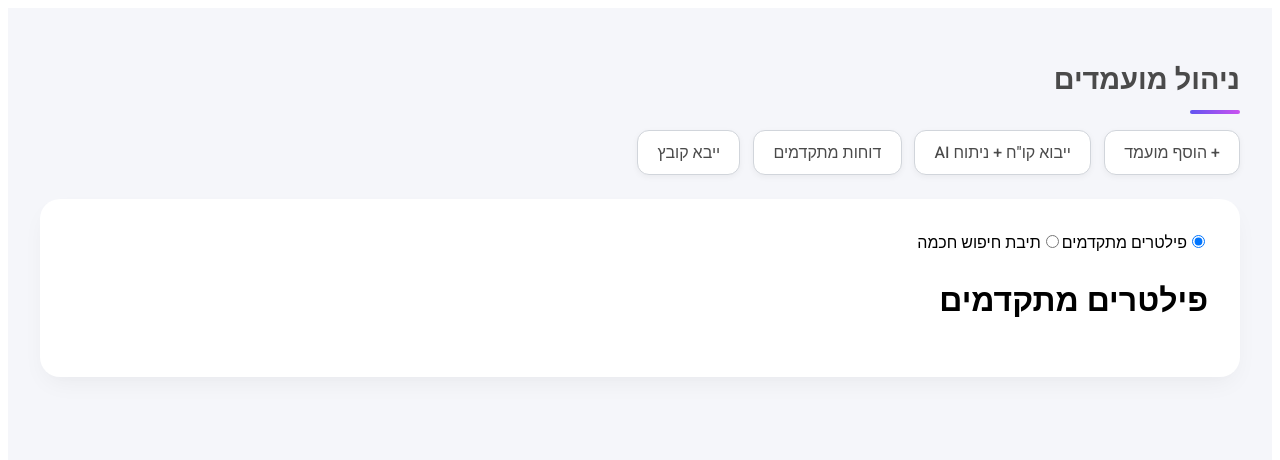
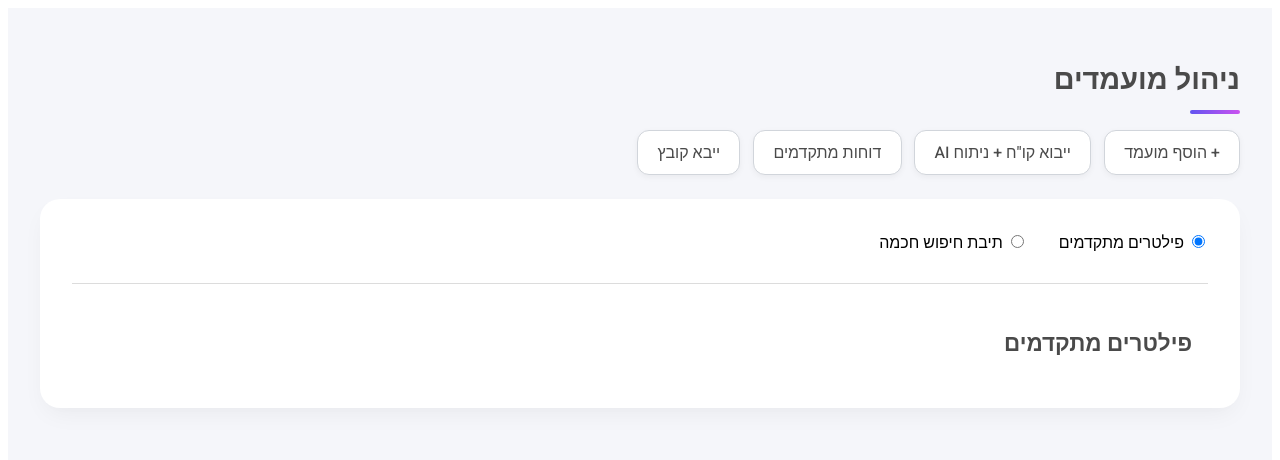
Before and after one commit to HR-Software-Solution/HR-Solutions, a React (Create React App) app in the folder frontend/: page / in a window 1280 px wide. Shown: the top 460 px of the page. Built offline with nearby package versions, Linux system fonts and the light colour scheme.

Commit message:
add basic Candidates Search styling

```diff
--- a/frontend/src/components/Candidates/AISearch.js
+++ b/frontend/src/components/Candidates/AISearch.js
@@ -1,3 +1,5 @@
+import './style/AISearch.scss';
+
 const AISearch = () => {
   return (
     <div className="ai-search">
--- a/frontend/src/components/Candidates/CandidatesSearch.js
+++ b/frontend/src/components/Candidates/CandidatesSearch.js
@@ -1,6 +1,7 @@
 import { useState } from 'react';
 import AISearch from './AISearch';
 import FilterSearch from './FilterSearch';
+import './style/CandidatesSearch.scss';
 
 const CandidatesSearch = () => {
 
@@ -26,6 +27,8 @@ const CandidatesSearch = () => {
                 ))}
             </div>
 
+            <div className="search-divider" /> {/* קו הפרדה */}
+
             {/* תיבת חיפוש חכמה */}
             {searchType === 'ai' && (
                 <AISearch />
--- /dev/null
+++ b/frontend/src/components/Candidates/style/AISearch.scss
@@ -0,0 +1,60 @@
+.ai-search {
+  display: flex;
+  flex-direction: column;
+  gap: 1rem;
+  padding: 1rem;          // padding פנימי למיכל כדי שה-input לא יגע בגבול
+  background: white;      // רקע לבן אם רוצים
+  border-radius: 10px;
+  box-sizing: border-box;
+
+  h1 {
+    font-size: 1.4rem;
+    font-weight: 600;
+    color: #4a4a4a;
+    margin: 0;
+  }
+
+  h2 {
+    font-size: 1rem;
+    font-weight: 400;
+    color: #7a7a7a;
+    margin: 0 0 0.5rem 0;
+  }
+
+  input {
+    width: 100%;
+    padding: 0.75rem 1rem;
+    border: 1px solid #d0d0d0;
+    border-radius: 10px;
+    font-size: 1rem;
+    font-family: 'Heebo', sans-serif;
+    outline: none;
+    box-sizing: border-box;
+
+    &:focus {
+      border-color: #6154f0;
+      box-shadow: 0 0 0 2px rgba(97, 84, 240, 0.15);
+    }
+  }
+
+  button {
+    align-self: flex-start;
+    padding: 0.6rem 1.2rem;
+    border: none;
+    border-radius: 10px;
+    background: linear-gradient(90deg, #6154f0, #cb52f0);
+    color: white;
+    font-size: 1rem;
+    font-weight: 500;
+    cursor: pointer;
+    transition: all 0.2s ease;
+
+    &:hover {
+      opacity: 0.9;
+    }
+
+    &:active {
+      transform: scale(0.98);
+    }
+  }
+}
--- /dev/null
+++ b/frontend/src/components/Candidates/style/CandidatesSearch.scss
@@ -0,0 +1,30 @@
+.candidates-search {
+  display: flex;
+  flex-direction: column;
+  gap: 1rem; // ריווח בין סוגי החיפוש
+  font-family: 'Heebo', sans-serif;
+
+  .search-types {
+    display: flex;
+    gap: 2rem;
+
+    label {
+      font-weight: 500;
+      cursor: pointer;
+
+      input {
+        margin-left: 0.5rem; // למרחק בין הרדיו לטקסט
+        cursor: pointer;
+      }
+    }
+  }
+
+    // הפרדה ויזואלית בין הרדיו לחיפוש
+  .search-divider {
+    margin-top: 0.75rem;
+    margin-bottom: 0.75rem;
+    border-top: 1px solid #dcdcdc; // קו דק אפור
+    width: 100%;
+  }
+
+}
```
